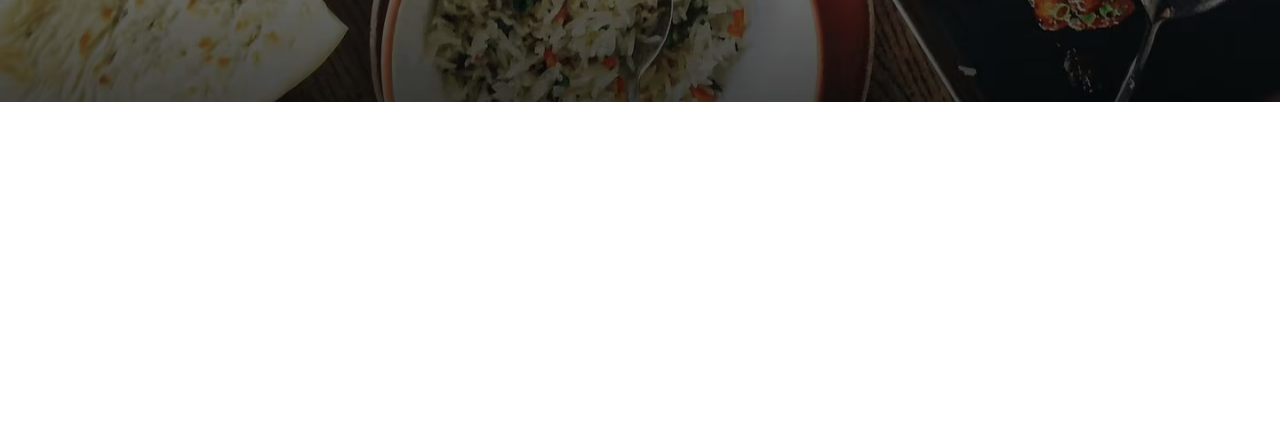
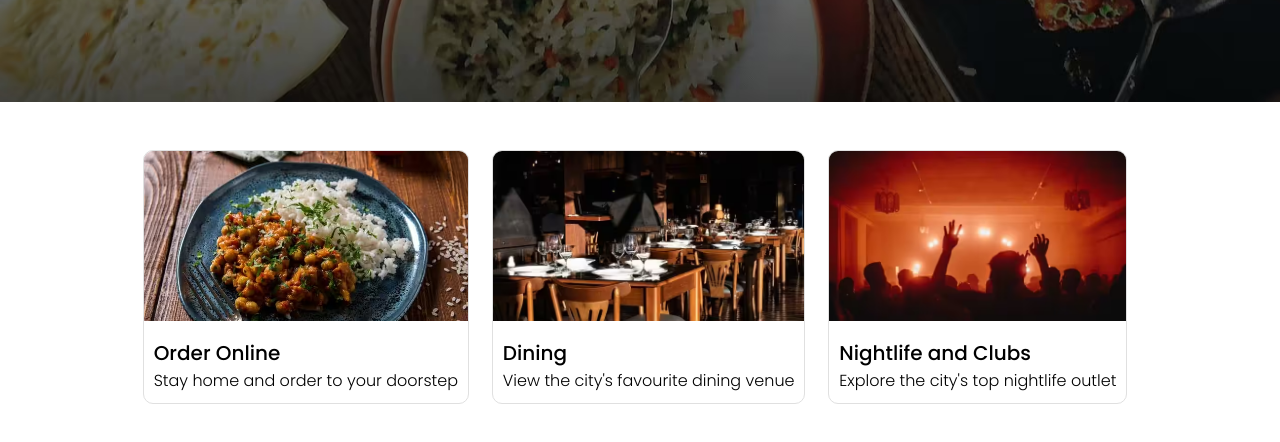
Before and after one commit to Pradeep060505/Zomato-Clone-Pradeep, a plain HTML site: page index.html in a window 1280 px wide. Shown: the part 378-820 px from the top of the page. Drawn offline with Linux system fonts and the light colour scheme.

Commit message:
added new section for cards

```diff
--- a/index.html
+++ b/index.html
@@ -46,8 +46,8 @@
         <img src="/images/logo.avif" class="main-logo" alt="" />
         <h1 class="hero-heading">Discover the best food & drinks in Mumbai</h1>
         <div class="input-container">
-           <i class="fa-solid fa-location-dot" class="location-icon"></i>
-            <input
+          <i class="fa-solid fa-location-dot" class="location-icon"></i>
+          <input
             class="hero-input1-location"
             type="text"
             placeholder="Mumbai"
@@ -60,7 +60,32 @@
           />
         </div>
       </div>
+    </section>
 
+    <section class="container2">
+      <div class="cards-2">
+       <img src="./images/item1.avif" alt="card-image here">
+       <div class="card-content">
+        <h2>Order Online</h2>
+        <p>Stay home and order to your doorstep</p>
+       </div>
+      </div>
+
+      <div class="cards-2">
+       <img src="./images/item2.avif" alt="card-image here">
+       <div class="card-content">
+        <h2>Dining</h2>
+        <p>View the city's favourite dining venue</p>
+       </div>
+      </div>
+
+      <div class="cards-2">
+       <img src="./images/item3.avif" alt="card-image here">
+       <div class="card-content">
+        <h2>Nightlife and Clubs</h2>
+        <p>Explore the city's top nightlife outlet</p>
+       </div>
+      </div>
     </section>
   </body>
 </html>
--- a/styles.css
+++ b/styles.css
@@ -91,6 +91,49 @@ color: #FF7E8B;
   width: 65%;
 }
 
+.container2{
+    margin: 3rem auto;
+    width: 90%;
+    display: flex;
+    flex-wrap: wrap;
+    gap: 0.8rem;
+    align-items: center;
+    justify-content: center;
+}
+
+.cards-2{
+    border-radius: 10px;
+    /* background-color: aqua; */
+    overflow: hidden;
+    border: 1px solid #e0e0e0;
+    margin-right: 10px;
+}
+
+.cards-2:hover{
+   cursor: pointer;
+    transition: all 0.3s ease-in;
+    transform: scale(1.05);
+}
+
+.cards-2 img{
+    width: 100%;
+    height: 170px;
+    object-fit: cover;
+    object-position: center;
+}
+
+.card-content{
+    padding: 10px;
+}
+
+.card-content h2{
+    font-size:20px ;
+    font-weight: 500;
+}
+
+.card-content p{
+    font-weight: 300;
+}
 /* /for user-icon */
 @media only screen and (max-width: 600px) {
   .navbar-menu-container .user-icon {
```
